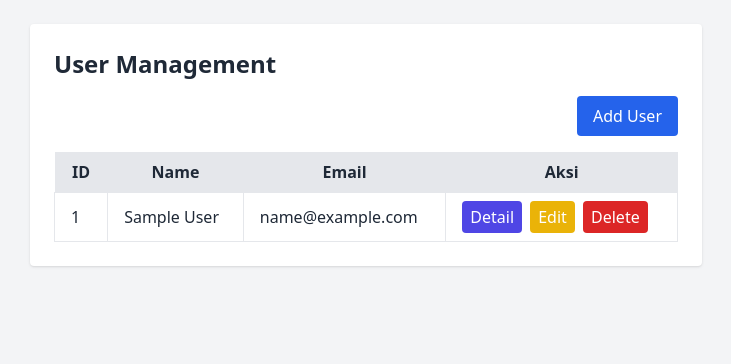
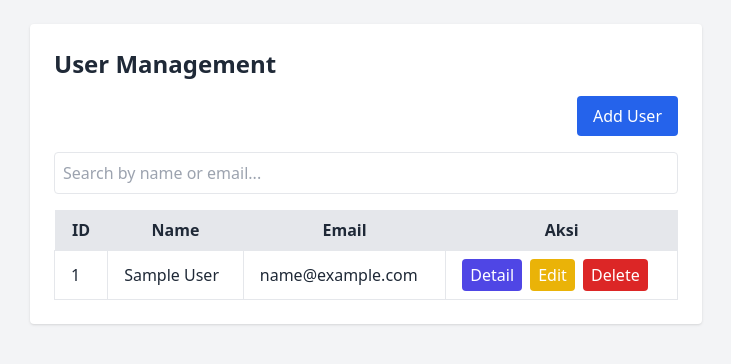
Before and after one commit to luqmanherifa/harmedic, a Flask app: page / in a window 1280 px wide. Shown: the top 364 px of the page, without its empty margins (274-1005 px from the left). Run offline with Flask 3, Linux system fonts and the light colour scheme; tables that the repository leaves empty hold one stand-in row (values such as "Sample post"); some libraries are stand-ins or nearby versions.

Commit message:
Add user search

```diff
--- a/app/routes.py
+++ b/app/routes.py
@@ -45,3 +45,13 @@ def delete_user(id):
     db.session.delete(user)
     db.session.commit()
     return jsonify({'message': 'User deleted successfully'})
+
+@main.route('/search_users')
+def search_users():
+    query = request.args.get('q', '', type=str)
+    users = User.query.filter(
+        (User.name.ilike(f"%{query}%")) | (User.email.ilike(f"%{query}%"))
+    ).all()
+    return jsonify({
+        'users': [{'id': u.id, 'name': u.name, 'email': u.email} for u in users]
+    })
--- a/app/static/js/api.js
+++ b/app/static/js/api.js
@@ -24,4 +24,6 @@ const api = {
       url: `/delete_user/${id}`,
       type: "DELETE",
     }),
+
+  searchUsers: (query) => $.get("/search_users", { q: query }),
 };
--- a/app/static/js/main.js
+++ b/app/static/js/main.js
@@ -92,4 +92,14 @@ $(document).ready(function () {
   });
 
   loadUsers();
+
+  // Event input untuk search
+  $("#searchInput").on("input", function () {
+    const query = $(this).val().trim();
+    if (query.length > 0) {
+      api.searchUsers(query).then((data) => dom.renderTable(data.users));
+    } else {
+      loadUsers(); // kalau kosong, load semua user
+    }
+  });
 });
--- a/templates/index.html
+++ b/templates/index.html
@@ -18,6 +18,16 @@
         >
           Add User
         </button>
+      </div>
+
+      <!-- Search Input -->
+      <div class="mb-4">
+        <input
+          type="text"
+          id="searchInput"
+          placeholder="Search by name or email..."
+          class="w-full p-2 border rounded"
+        />
       </div>
 
       <table id="userTable" class="table-auto w-full">
```
